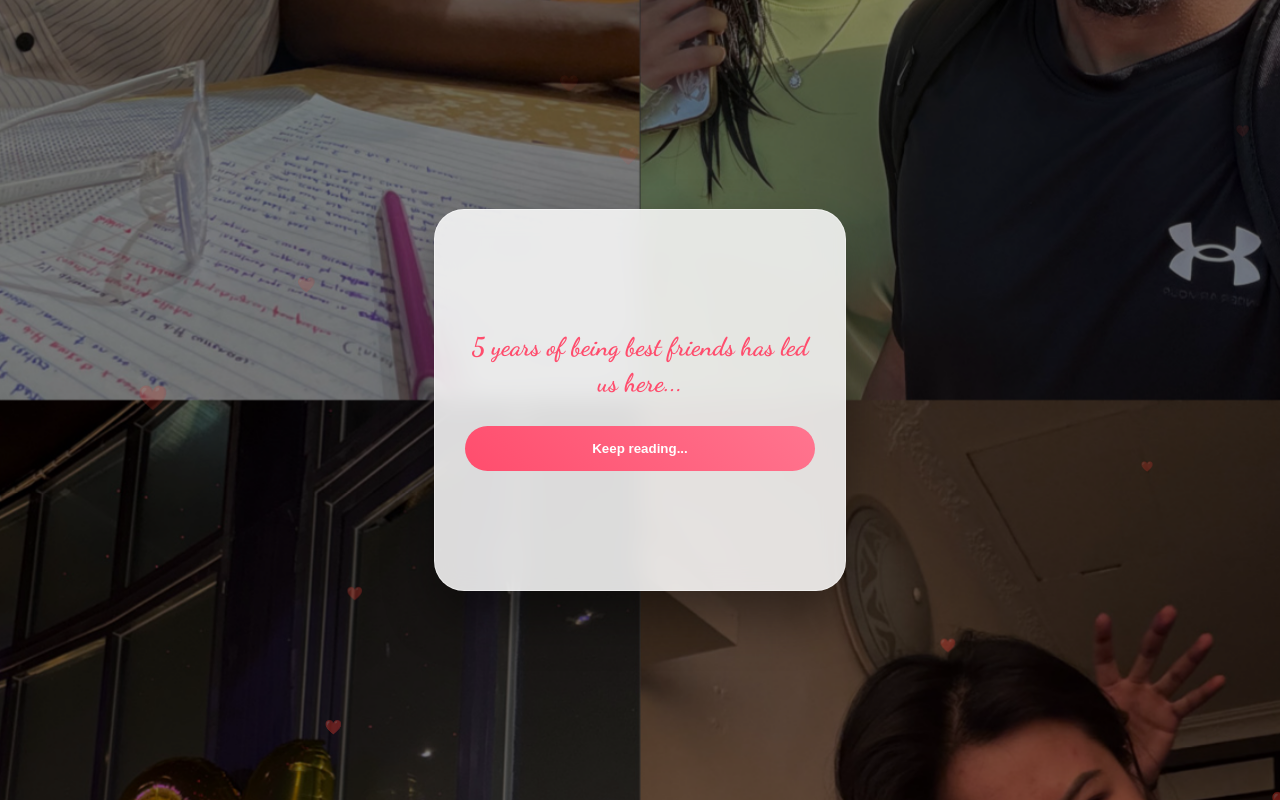
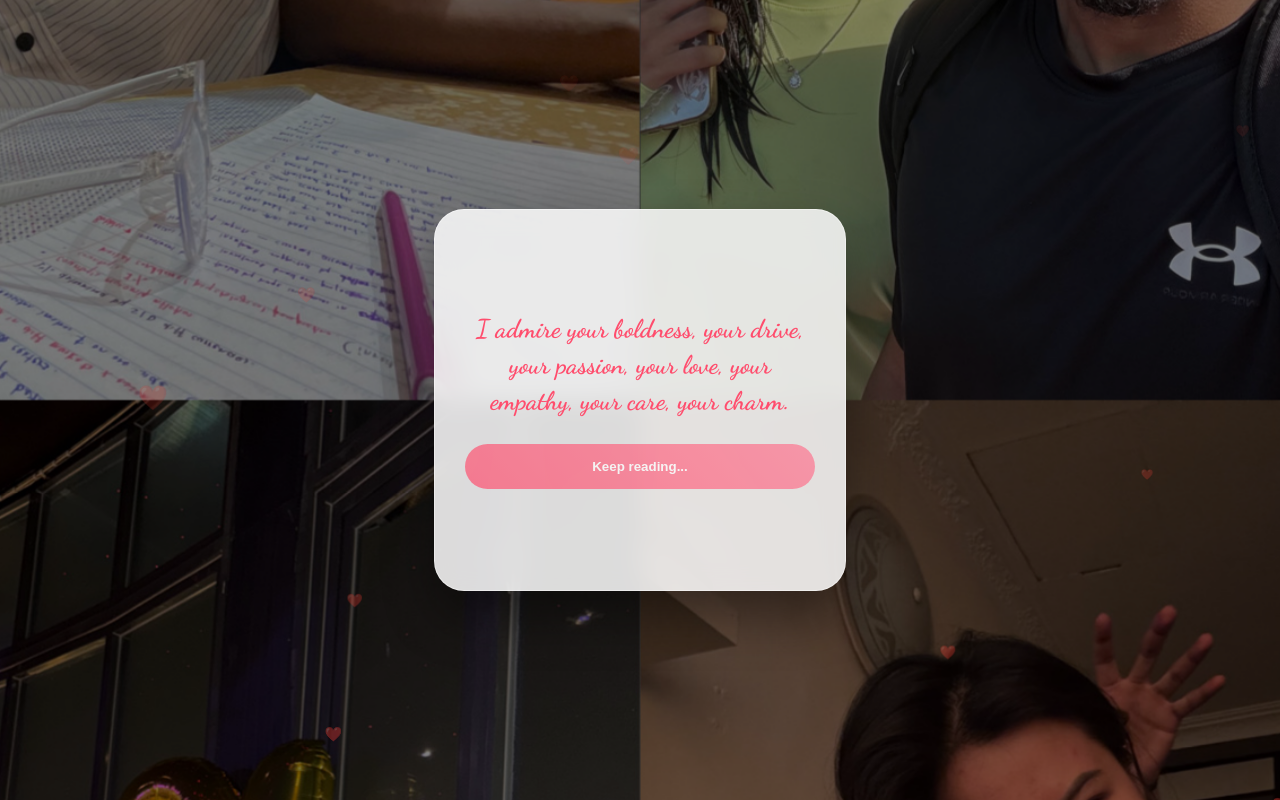
Before and after one commit to worktharenvishal-dev/valentine, a plain HTML site: page index.html in a window 1280 px wide. Drawn offline with nearby package versions, Linux system fonts and the light colour scheme.

Commit message:
Update index.html

```diff
--- a/index.html
+++ b/index.html
@@ -3,7 +3,7 @@
 <head>
     <meta charset="UTF-8">
     <meta name="viewport" content="width=device-width, initial-scale=1.0, maximum-scale=1.0, user-scalable=no">
-    <title>For Angeline Teh</title>
+    <title>For Angelina Teh</title>
     <link href="https://fonts.googleapis.com/css2?family=Dancing+Script:wght@700&family=Poppins:wght@300;400;600&display=swap" rel="stylesheet">
     <script src="https://cdn.jsdelivr.net/npm/canvas-confetti@1.5.1/dist/confetti.browser.min.js"></script>
     <style>
@@ -74,6 +74,7 @@
 
         <div id="success-screen">
             <h1 style="font-family: 'Dancing Script', cursive; color: var(--primary); font-size: 2.5rem;">It's a Date! ❤️</h1>
+            <p style="font-weight: 600; color: #444;">I know you will never say no to me x.</p>
             <p style="font-weight: 600; color: #444;">I'll see you on the 14th.</p>
         </div>
     </div>
@@ -107,11 +108,11 @@
         }
 
         const reasons = [
-            "5 years of being best friends has led us here...",
-            "I admire your boldness, your passion, and your empathy.",
-            "You understand me in and out.",
-            "I can truly be myself when I'm with you.",
-            "I've realized my favorite place to be is wherever you are."
+            "I admire your boldness, your drive, your passion, your love, your empathy, your care, your charm.",
+            "We bond so well that you understand me in and out.",
+            "I can be myself when I'm with you, without the fear of being judged.",
+            "You're the person I want to share every win and every meal with.",
+            "I've realised that my favourite place to be is wherever you are."
         ];
         let currentIdx = 0;
 
```
